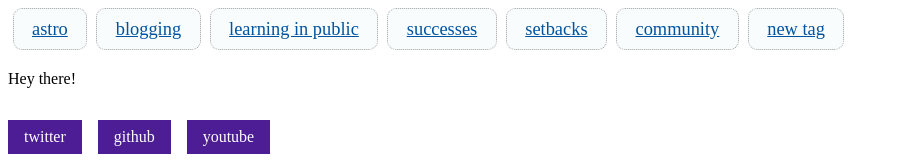
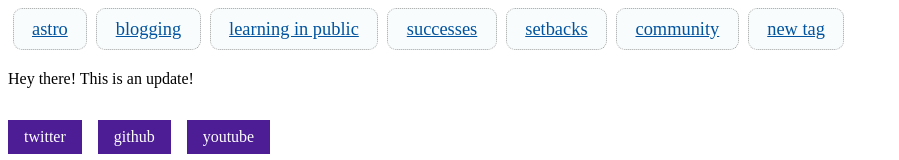
Before and after one commit to ilbrigz/tut-from-astro, an Astro site: page /posts/post-5 in a window 1280 px wide. Shown: the part 577-737 px from the top of the page, without its empty margins (0-899 px from the left). Built offline with nearby package versions, Linux system fonts and the light colour scheme; Astro itself is replaced by a stand-in of ours.

Commit message:
update made

```diff
--- a/src/pages/posts/post-5.md
+++ b/src/pages/posts/post-5.md
@@ -10,4 +10,4 @@ pubDate: 2022-08-08
 tags: ['astro', 'successes', 'new tag']
 ---
 
-Hey there!
+Hey there! This is an update!
```
